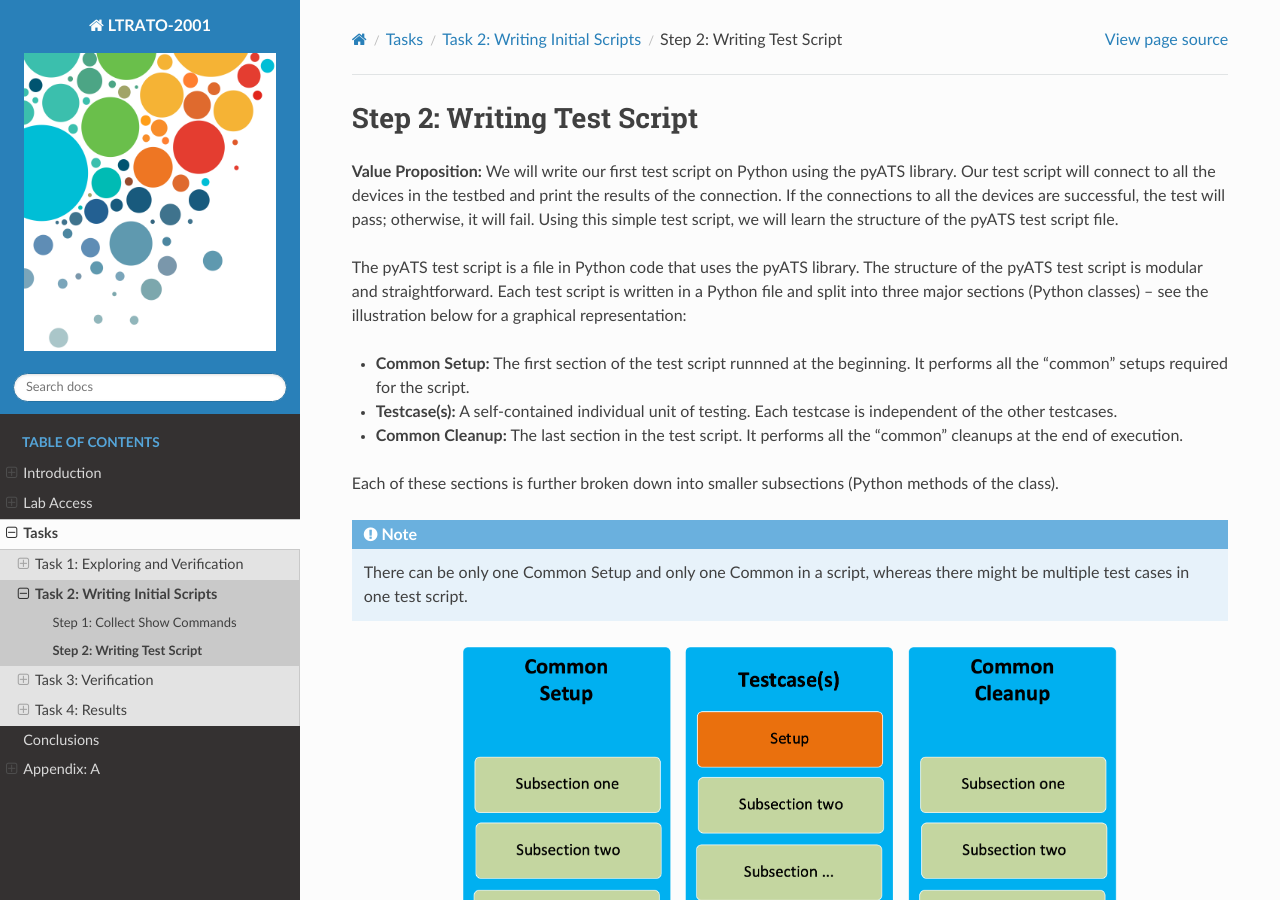
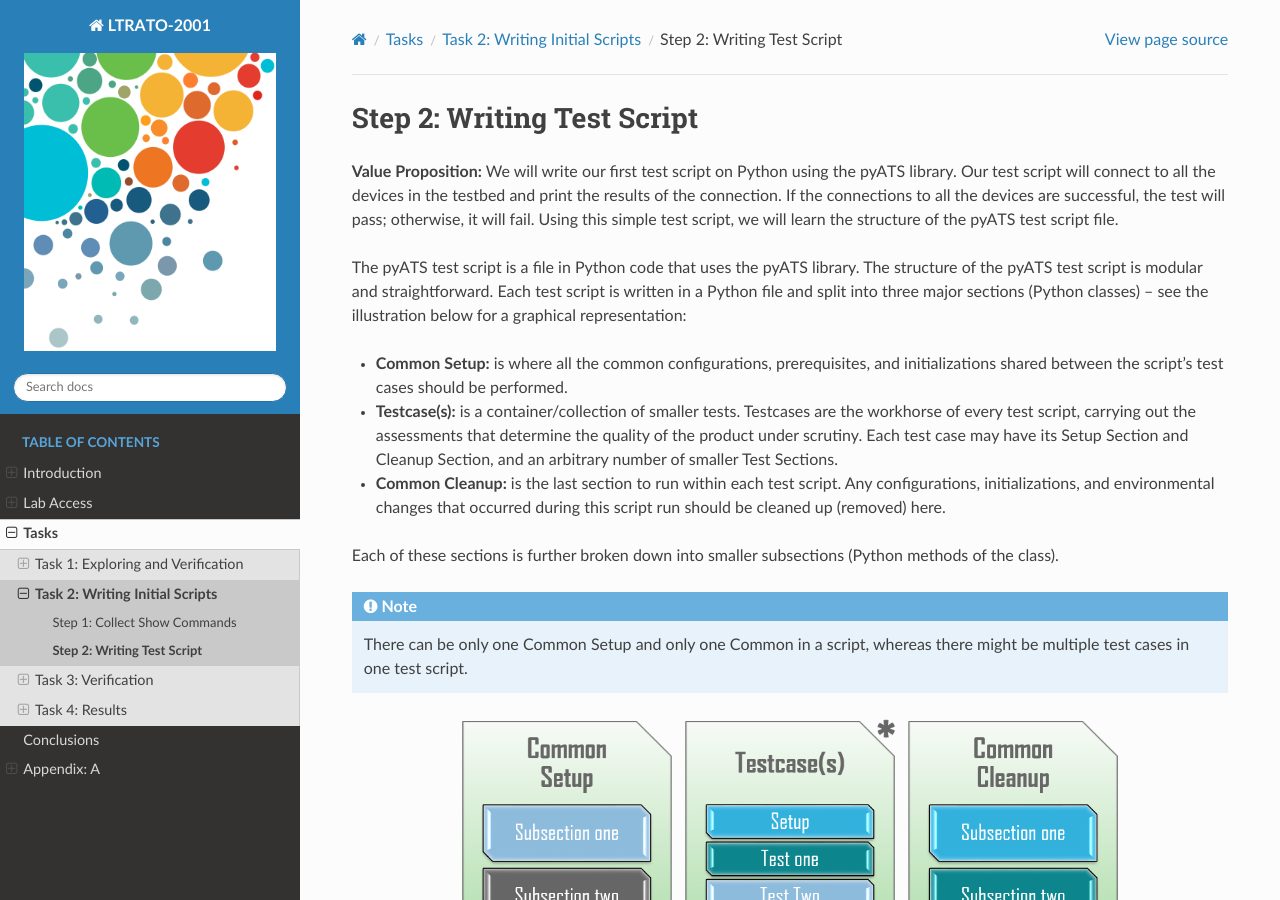
Before and after one commit to CiscoLives/LTRATO-2001, a Sphinx documentation site: the page built from docs/tasks/task2/step2.rst, in a window 1280 px wide and 900 px high. Built offline with Sphinx 7.4.7 and the Read the Docs theme 2.0.0, drawn with Linux system fonts in a browser that asks for light colours.

Commit message:
Fix script structure and improve wording
Using wording and images from https://pubhub.devnetcloud.com/media/pyats/docs/aetest/structure.html#common-cleanup

```diff
--- a/docs/tasks/task2/step2.rst
+++ b/docs/tasks/task2/step2.rst
@@ -10,9 +10,9 @@ The pyATS test script is a file in Python code that uses the pyATS library.
 The structure of the pyATS test script is modular and straightforward.
 Each test script is written in a Python file and split into three major sections (Python classes) – see the illustration below for a graphical representation:
 
-- **Common Setup:** The first section of the test script runnned at the beginning. It performs all the "common" setups required for the script.
-- **Testcase(s):** A self-contained individual unit of testing. Each testcase is independent of the other testcases.
-- **Common Cleanup:** The last section in the test script. It performs all the "common" cleanups at the end of execution.
+- **Common Setup:** is where all the common configurations, prerequisites, and initializations shared between the script’s test cases should be performed.
+- **Testcase(s):** is a container/collection of smaller tests. Testcases are the workhorse of every test script, carrying out the assessments that determine the quality of the product under scrutiny. Each test case may have its Setup Section and Cleanup Section, and an arbitrary number of smaller Test Sections.
+- **Common Cleanup:** is the last section to run within each test script. Any configurations, initializations, and environmental changes that occurred during this script run should be cleaned up (removed) here.
 
 Each of these sections is further broken down into smaller subsections (Python methods of the class).
 
```
Also changed, not shown: docs/tasks/task2/images/test-script-structure.png.
